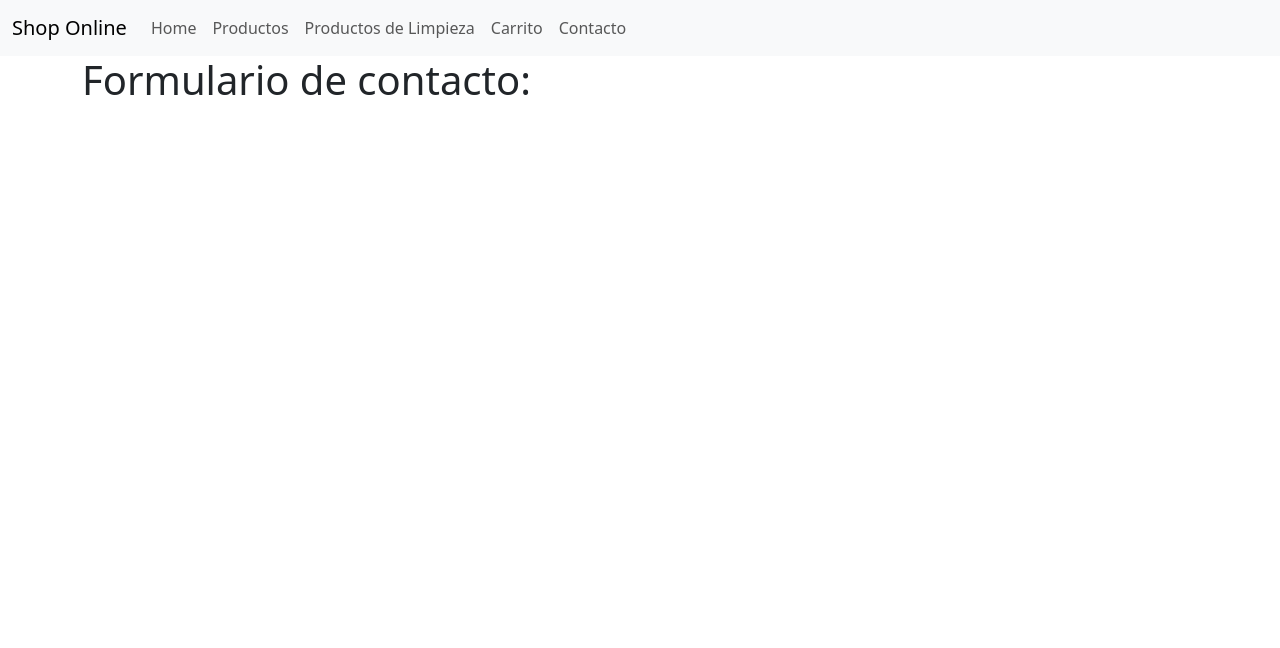
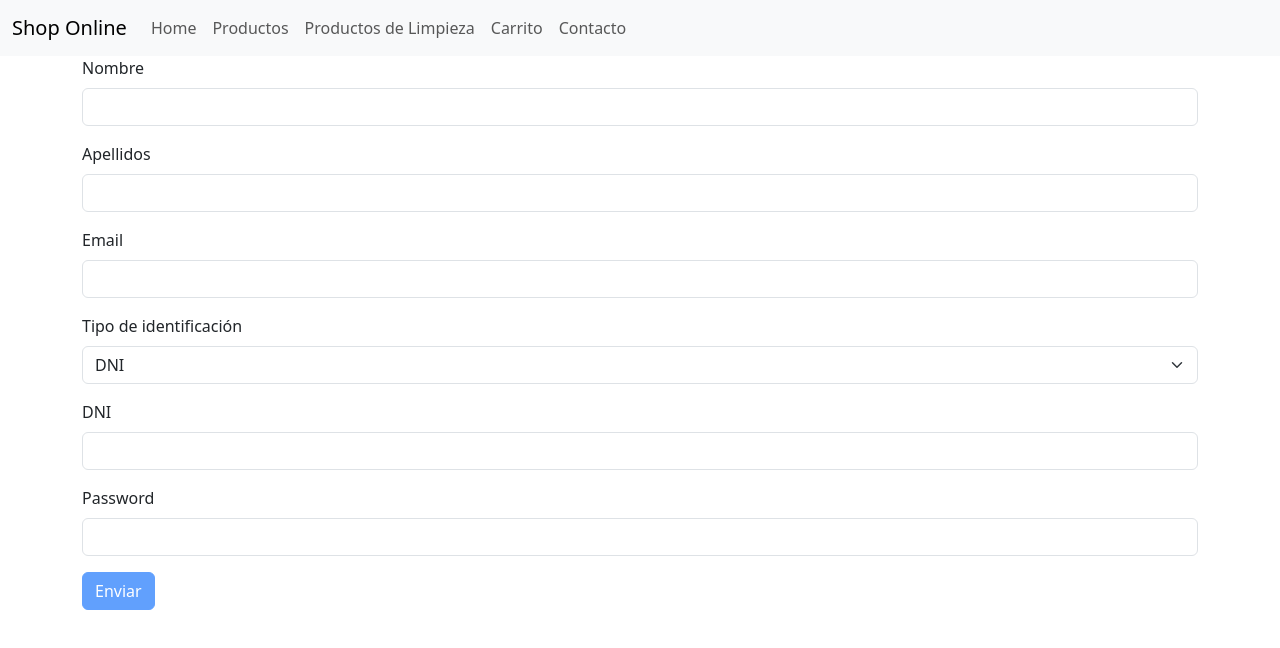
Before and after one commit to RFerreiraN/landing-mock-api, an Angular app: page /contacto in a window 1280 px wide. Shown: the top 648 px of the page. Built offline with nearby package versions, Linux system fonts and the light colour scheme.

Commit message:
validamos los campos

```diff
--- a/src/app/contacto/contacto.component.html
+++ b/src/app/contacto/contacto.component.html
@@ -1,10 +1,52 @@
 <div class="container">
-  <h1>Formulario de contacto:</h1>
+
+  <form [formGroup]="formularioContacto" (ngSubmit)="enviar(formularioContacto)">
+    <div class="mb-3">
+      <label for="nombre" class="form-label">Nombre</label>
+      <input [ngClass]="{'is-invalid' : hasError('nombre','required')}" type="text" class="form-control" id="nombre" formControlName="nombre">
+      <div class="text-danger small" *ngIf="hasError('nombre','required')">Nombre es requerido</div>
+    </div>
+
+    <div class="mb-3">
+      <label for="apellidos" class="form-label">Apellidos</label>
+      <input [ngClass]="{'is-invalid' : hasError('apellidos','required')}" type="text" class="form-control" id="apellidos" formControlName="apellidos">
+      <div class="text-danger small" *ngIf="hasError('apellidos','required')">Apellidos son requeridos</div>
+    </div>
+
+    <div class="mb-3">
+      <label for="email" class="form-label">Email</label>
+      <input [ngClass]="{'is-invalid' : hasError('email','required') || hasError('email','email')}" type="text" class="form-control" id="email" formControlName="email">
+      <div class="text-danger small" *ngIf="hasError('email','required')">Email es requerido</div>
+      <div class="text-danger small" *ngIf="hasError('email','email')">Formato de email inválido</div>
+    </div>
+
+     <div class="mb-3">
+      <label for="id" class="form-label">Tipo de identificación</label>
+      <select class="form-select" id="id" formControlName="id">
+        <option value="DNI">DNI</option>
+        <option value="NIE">NIE</option>
+        <option value="Pasaporte">Pasaporte</option>
+      </select>
+    </div>
+
+    <div class="mb-3">
+      <label for="tipoId" class="form-label">{{ tipoId }}</label>
+      <input type="text" class="form-control" id="tipoId" formControlName="tipoId">
+    </div>
+
+    <div class="mb-3">
+      <label for="contraseña" class="form-label">Password</label>
+      <input [ngClass]="{'is-invalid' : hasError('password','required') || hasError('password','pattern')}" type="password" class="form-control" id="contraseña" formControlName="password">
+      <div class="text-danger small" *ngIf="hasError('password','pattern')">La contraseña debe tener mínimo 8 caracteres e incluir mayúsculas, minúsculas, números y un símbolo especial.</div>
+      <div class="text-danger small" *ngIf="hasError('password','required')">La contraseña es requerida</div>
+    </div>
+
+    <button type="submit" class="btn btn-primary" [disabled]="formularioContacto.invalid">Enviar</button>
+  </form>
 </div>
 
 <!--
 Formato de DNI inválido. Ejemplo: 12345678A
 Formato de NIE inválido. Ejemplo: X1234567B
 Formato de pasaporte inválido (6–9 caracteres)
-La contraseña debe tener mínimo 8 caracteres e incluir mayúsculas, minúsculas, números y un símbolo especial.
 -->
--- a/src/app/contacto/contacto.component.ts
+++ b/src/app/contacto/contacto.component.ts
@@ -8,16 +8,32 @@ import { FormBuilder, FormGroup, Validators } from '@angular/forms';
   styleUrls: ['./contacto.component.css']
 })
 export class ContactoComponent implements OnInit{
-  formularioContacto : FormGroup
+  formularioContacto : FormGroup;
+  tipoId : string = 'DNI'
 
   constructor(private fb : FormBuilder){
       this.formularioContacto = this.fb.group({
-        nombre : ['', Validators.required]
+        nombre : ['', Validators.required],
+        apellidos : ['', Validators.required],
+        email : ['', [Validators.required, Validators.email]],
+        id : ['DNI'],
+        tipoId : [],
+        password : ['', [Validators.required, Validators.pattern(/^(?=.*[a-z])(?=.*[A-Z])(?=.*\d)(?=.*[@$!%*?&._-])[A-Za-z\d@$!%*?&._-]+$/)]]
       })
+  }
+
+  enviar(form : FormGroup){
+    console.log(form.value)
+    form.reset()
   }
 
   ngOnInit(): void {
 
   }
 
+  hasError( controlInput : string, typeError : string){
+    return this.formularioContacto.get(controlInput)?.hasError(typeError) &&
+    (this.formularioContacto.get(controlInput)?.touched || this.formularioContacto.get(controlInput)?.dirty)
+  }
+
 }
```
